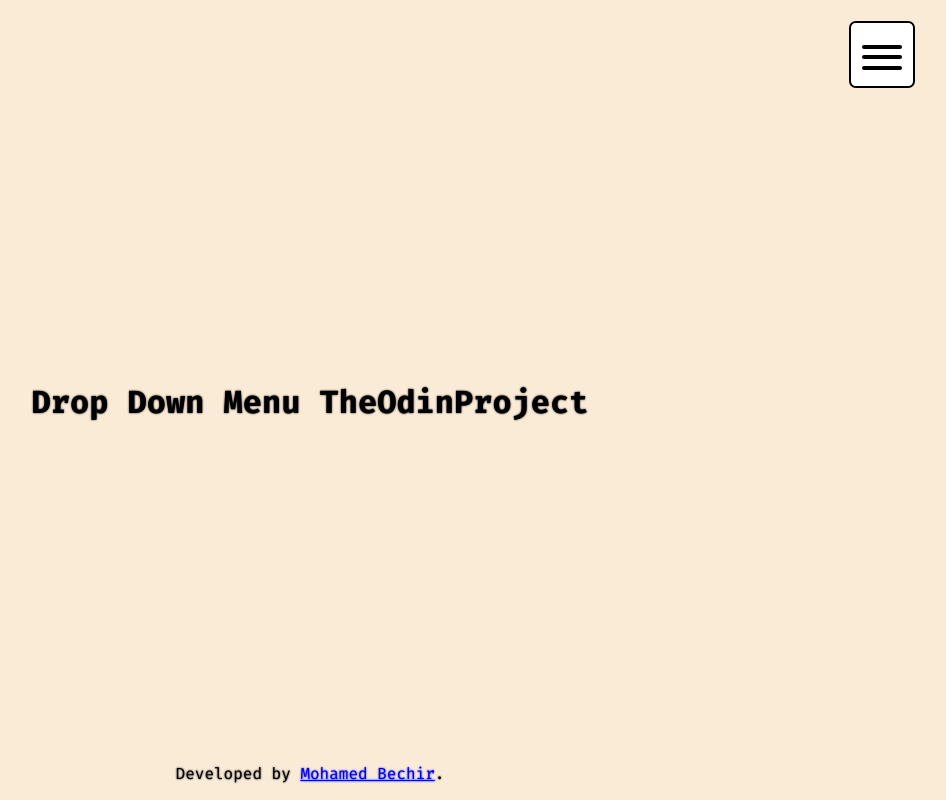
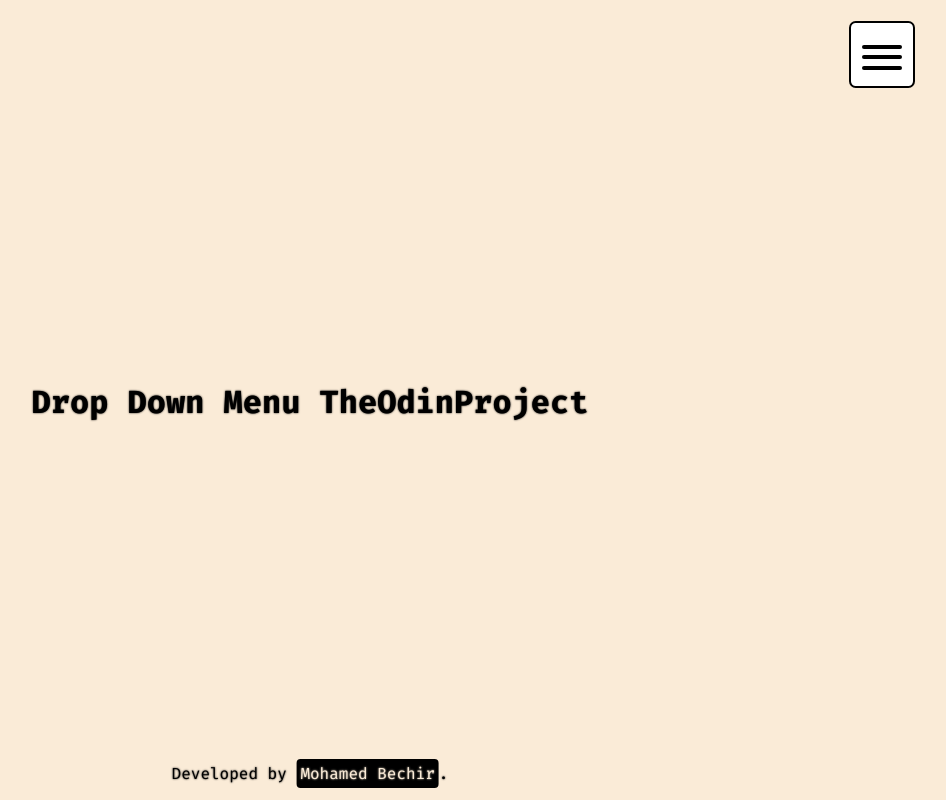
Before and after one commit to MohamedBechirMejri/top-drop-down-menu, a website built with webpack: page src/template.html in a window 1280 px wide. Shown: the whole page, without its empty margins (330-1276 px from the left). Built offline with nearby package versions, Linux system fonts and the light colour scheme.

Commit message:
style links

```diff
--- a/src/main.scss
+++ b/src/main.scss
@@ -138,6 +138,14 @@
     left: 50%;
     transform: translate(-50%);
     text-shadow: 0 0 2px;
+
+    a {
+        background-color: colors.$main-dark;
+        color: antiquewhite;
+         text-decoration: none;
+         padding: 0.25em;
+         border-radius: 0.25em
+    }
 }
 
 h1 {
```
